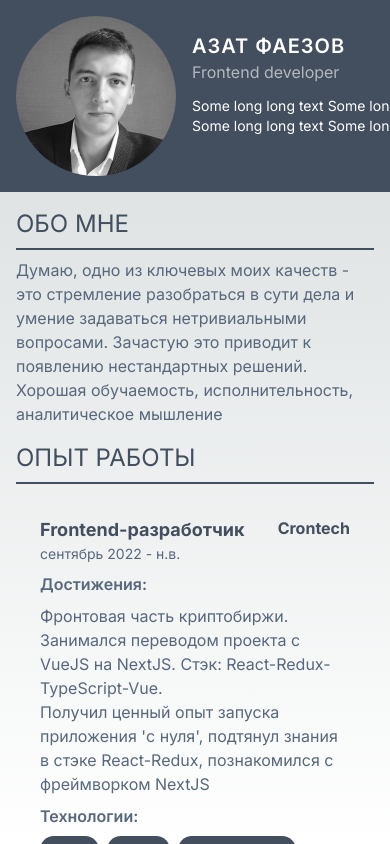
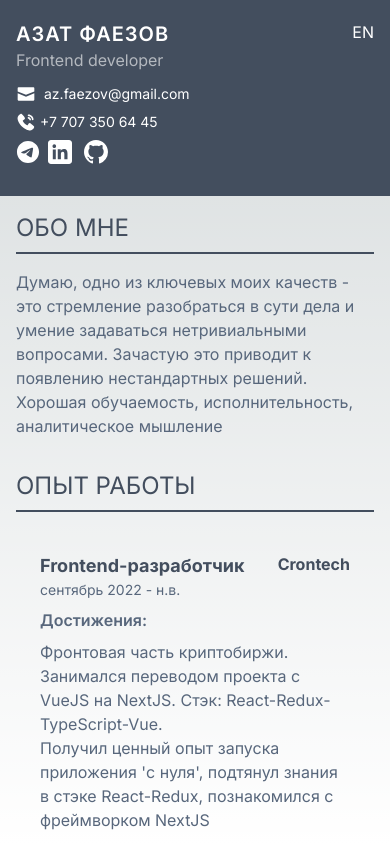
Before and after one commit to gybber-dev/cv, a Next.js app: page / in a window 390 px wide. Built offline with nearby package versions, Linux system fonts and the light colour scheme.

Commit message:
flexible header

```diff
--- a/app/globals.css
+++ b/app/globals.css
@@ -8,13 +8,13 @@
   --background-end-rgb: 255, 255, 255;
 }
 
-@media (prefers-color-scheme: dark) {
-  :root {
-    --foreground-rgb: 255, 255, 255;
-    --background-start-rgb: 0, 0, 0;
-    --background-end-rgb: 0, 0, 0;
-  }
-}
+/*@media (prefers-color-scheme: dark) {*/
+/*  :root {*/
+/*    --foreground-rgb: 255, 255, 255;*/
+/*    --background-start-rgb: 0, 0, 0;*/
+/*    --background-end-rgb: 0, 0, 0;*/
+/*  }*/
+/*}*/
 
 body {
   color: rgb(var(--foreground-rgb));
@@ -26,12 +26,6 @@ body {
     rgb(var(--background-start-rgb));
 }
 
-@layer utilities {
-  .text-balance {
-    text-wrap: balance;
-  }
-}
-
 * {
   font-style: normal;
 }
--- a/app/page.tsx
+++ b/app/page.tsx
@@ -7,6 +7,7 @@ import SkillBlock from '../components/SkillBlock'
 import EduBlock from '../components/EduBlock'
 import ListBlock from '../components/ListBlock'
 import { useState } from 'react'
+import CopyButton from '../components/ui/button-copy'
 
 const u = {
   name: 'Азат Фаезов',
@@ -406,70 +407,85 @@ export default function Home() {
 
   return (
     <main className="h-screen overflow-y-auto">
-      <header className="py-4 min-w-max bg-primary text-white">
-        <div className="mx-auto flex w-full max-w-screen-lg px-4 gap-4">
-          <div className='shrink-0 rounded-full overflow-hidden h-fit w-fit'>
-            <Image width={160} height={160} src={'/assets/avatar.jpg'} alt="me" />
+      <header className="bg-primary py-5 text-white">
+        <div className="mx-auto flex w-full max-w-screen-lg gap-4 px-4">
+          <div className="hidden md:my-5 h-fit w-fit shrink-0 overflow-hidden rounded-full md:block">
+            <Image
+              className="h-[80px] w-[80px] md:h-[160px] md:w-[160px]"
+              width={160}
+              height={160}
+              src={'/assets/avatar.jpg'}
+              alt="me"
+            />
           </div>
-          <div className="flex-1 mt-4">
-            <div className=''>
+          <div className="flex flex-1 flex-row-reverse sm:flex-col">
+            <div className="ml-auto pl-8">EN</div>
+            <div className="flex flex-col sm:flex-row sm:gap-8 md:mt-3 lg:gap-16">
+              <div className="">
                 <h1 className="text-xl font-semibold uppercase tracking-wider md:text-2xl">
                   {u.name}
                 </h1>
-              <h2 className="text-md mb-3 font-normal md:text-lg text-white/60">
+                <h2 className="text-md mb-3 font-normal text-white/60 md:text-lg">
                   {u.position}
                 </h2>
-              <p className='text-sm text-white'>Some long long text Some long long text Some long long text Some long
-                long text Some long long text Some long long text Some long long text Some long long text</p>
+                <p className="hidden text-sm text-white md:block">
+                  Some long long text Some long long text Some long long text
+                  Some long long text Some long long text Some long long text
+                  Some long long text Some long long text
+                </p>
               </div>
 
-          </div>
-          <address className='ml-10'>
-            <div>
+              <address className="shrink-0 sm:ml-auto sm:mt-2 md:m-0 text-sm md:text-base">
+                <div className="space-y-2">
                   <p className="flex items-center text-white">
                     <Image
                       width={20}
                       height={20}
-                  src={'/assets/icons/envelope-icon.svg'}
+                      src={'/assets/icons/email.svg'}
                       alt="mail"
-                  className="mr-1"
+                      className="mr-2"
                     />
+                    <CopyButton copyText={u.mail} className="hover:underline">
                       {u.mail}
+                    </CopyButton>
                   </p>
 
-              <div className="flex items-center text-white">
+                  <p className="flex items-center text-white">
                     <Image
                       width={20}
                       height={20}
-                  src={'/assets/icons/mobile-icon.svg'}
+                      src={'/assets/icons/phone.svg'}
                       alt="phone"
                       className="mr-1"
                     />
+                    <a className="hover:underline" href={`tel:${u.phone}`}>
                       {u.phone}
+                    </a>
+                  </p>
                 </div>
-            </div>
-            <div className="my-2 flex">
+                <div className="my-2 flex gap-2">
                   {u.contacts.telegram && (
-                <a
-                  className="mb-1 mr-2 flex items-center text-white"
-                  href={u.contacts.telegram.link}
+                    <CopyButton
+                      className="mb-1 flex items-center text-white"
+                      title={u.contacts.telegram.title}
+                      copyText={u.contacts.telegram.title}
                     >
                       <Image
                         src={'/assets/icons/telegram.svg'}
                         alt={'telegram'}
-                    width={20}
-                    height={20}
+                        width={24}
+                        height={24}
                       />
-                </a>
+                    </CopyButton>
                   )}
                   {u.contacts.in && (
                     <a
-                  className="mb-1 mr-2 flex items-center text-white"
+                      className="mb-1 flex items-center text-white"
                       href={u.contacts.in.link}
                     >
                       <Image
-                    width={20}
-                    height={20}
+                        width={24}
+                        height={24}
                         src={'/assets/icons/linkedin-icon.svg'}
                         alt="icon"
                         className="mr-1 h-6 w-6"
@@ -484,16 +500,16 @@ export default function Home() {
                       <Image
                         src={'/assets/icons/github-icon.svg'}
                         alt={'github'}
-                    width={20}
-                    height={20}
+                        width={24}
+                        height={24}
                       />
                     </a>
                   )}
                   {u.contacts.codeopen && (
                     <div className="mb-1 mr-2 flex items-center text-white">
                       <Image
-                    width={20}
-                    height={20}
+                        width={24}
+                        height={24}
                         src={'/assets/icons/codepen-icon.svg'}
                         alt="codeopen"
                         className="mr-1 h-6 w-6"
@@ -503,8 +519,8 @@ export default function Home() {
                   {u.contacts.web && (
                     <div className="mb-1 flex items-center text-white">
                       <Image
-                    width={20}
-                    height={20}
+                        width={24}
+                        height={24}
                         src={'/assets/icons/website-icon.svg'}
                         alt="web"
                         className="mr-1 h-6 w-6"
@@ -512,12 +528,13 @@ export default function Home() {
                     </div>
                   )}
                 </div>
-
               </address>
+            </div>
+          </div>
         </div>
       </header>
       <div
-        className="m-auto block w-full p-4 md:col-span-2 md:grid md:grid-cols-[2fr_1fr] md:grid-rows-[auto_5fr] md:p-8 lg:w-[1024px]">
+        className="m-auto grid cols-span-1 w-full p-4 md:col-span-2 md:grid-cols-[2fr_1fr] md:grid-rows-[auto_5fr] gap-8 md:p-8 lg:w-[1024px]">
         <div className="col-start-1 col-end-[-1]">
           <InfoBlock title={u.summary.title[lang]}>
             {u.summary.content[lang]}
@@ -529,7 +546,7 @@ export default function Home() {
               key={index}
               onClick={() =>
                 setActiveJob((prevState) =>
-                  prevState?.company === job.company ? null : job
+                  prevState?.company === job.company ? null : job,
                 )
               }
             >
--- a/components/InfoBlock/index.jsx
+++ b/components/InfoBlock/index.jsx
@@ -1,8 +1,8 @@
 import React from 'react';
 
 const InfoBlock = ({ title, children }) => (
-  <div className='w-full pb-4 text-simple'>
-    <div className='w-full border-b-2 border-b-primary pb-2 text-2xl mb-2 uppercase text-primary'>{title}</div>
+  <div className='w-full text-simple'>
+    <div className='w-full border-b-2 border-b-primary pb-2 text-2xl mb-4 uppercase text-primary'>{title}</div>
     {children}
   </div>
 );
--- /dev/null
+++ b/components/ui/button-copy.tsx
@@ -0,0 +1,19 @@
+import { ButtonHTMLAttributes, ReactNode } from 'react'
+
+type Props = {
+  copyText: string;
+}
+
+const CopyButton = ({ copyText, children, ...rest }: Props & ButtonHTMLAttributes<HTMLButtonElement> ) => {
+  const copyToClipboard = () => {
+    console.log('copyToClipboard', copyText) // TODO
+  }
+
+  return (
+    <button {...rest} onClick={copyToClipboard}>
+      {children}
+    </button>
+  )
+}
+
+export default CopyButton
```
Also changed, not shown: public/assets/icons/email.svg (added), public/assets/icons/phone.svg (added). Lines whose indentation alone changed are shown as unchanged.
